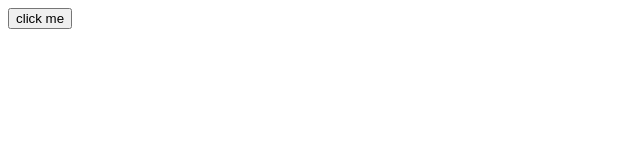
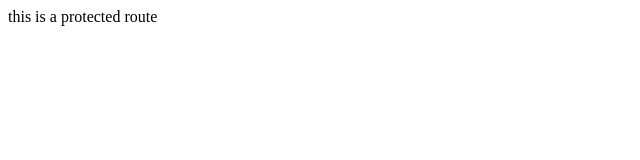
Before and after one commit to owusuvictorjnr/Ecomm-Dashboard, a Next.js app: page / in a window 1280 px wide. Shown: the top 160 px of the page, without its empty margins (0-640 px from the left). Built offline with nearby package versions, Linux system fonts and the light colour scheme.

Commit message:
make the home page const

```diff
--- a/app/(root)/page.tsx
+++ b/app/(root)/page.tsx
@@ -1,10 +1,8 @@
 import { Button } from '@/components/ui/button'
 import Image from 'next/image'
 
-export default function Home() {
-  return (
-    <div className="p-4">
-      <Button>click me</Button>
-    </div>
-  )
+const RootPage = () => {
+  return <div className="p-4 capitalize">this is a protected route</div>
 }
+
+export default RootPage
```
